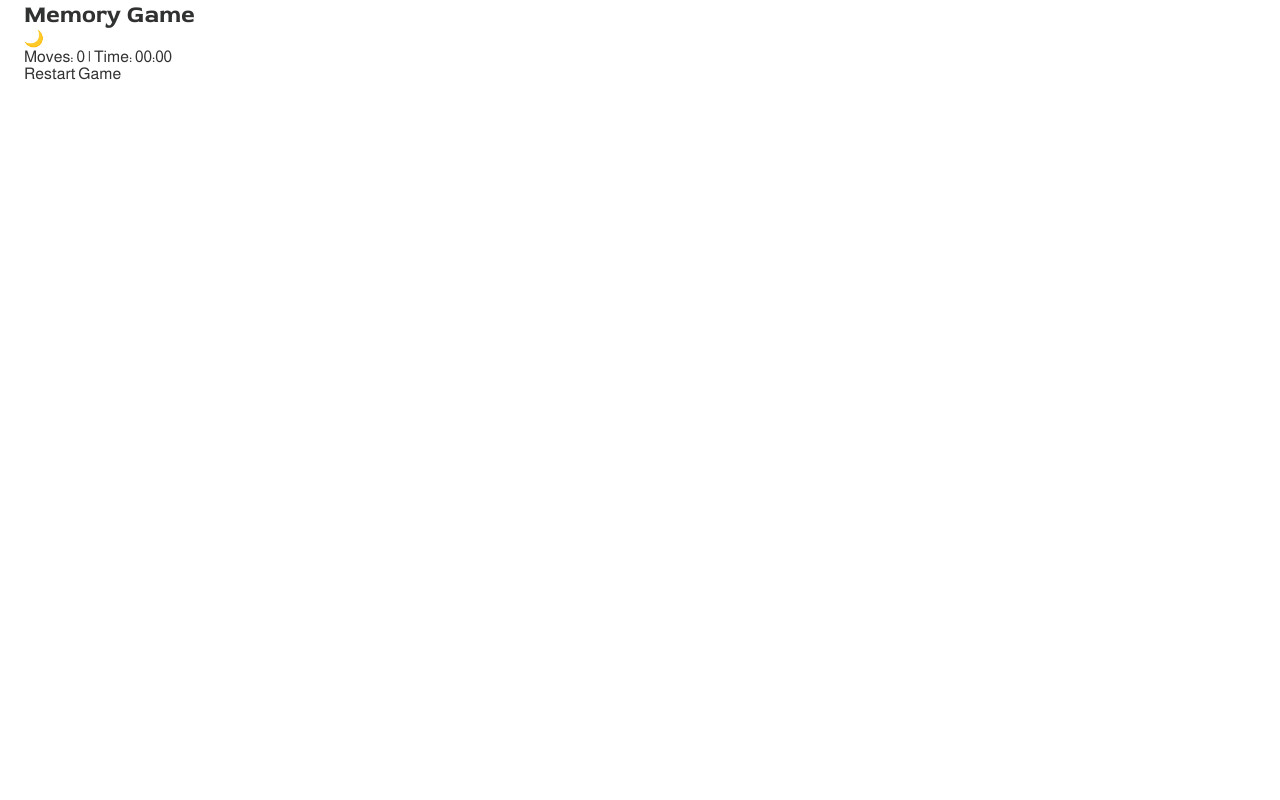
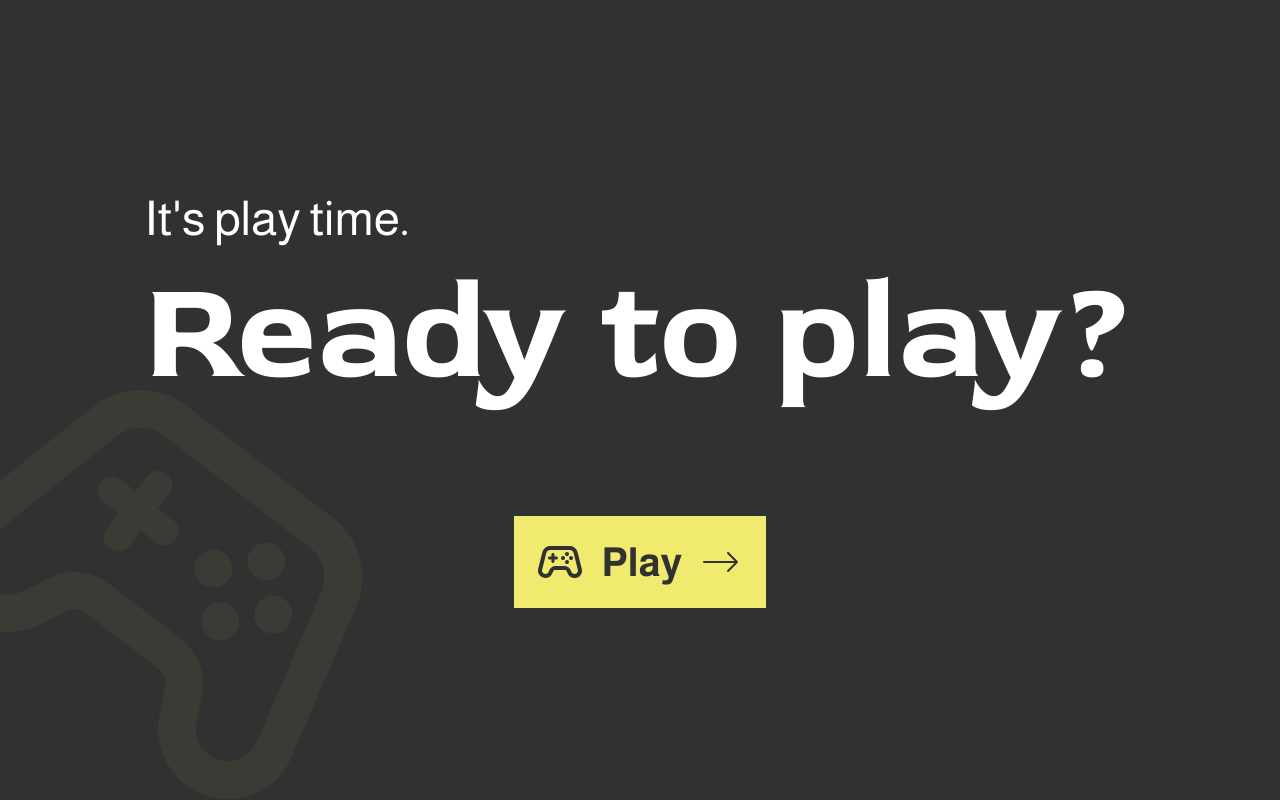
Before and after one commit to SirVival87/memory-game, a website built with Vite: page index.html in a window 1280 px wide. Built offline with nearby package versions, Linux system fonts and the light colour scheme.

Commit message:
Phase 2: Home-Seite mit Play-Button und Hover-Animationen

```diff
--- a/index.html
+++ b/index.html
@@ -7,25 +7,7 @@
     <link rel="icon" type="image/svg+xml" href="/favicon.svg">
 </head>
 <body>
-    <main id="app" class="main">
-        <section class="home">
-            <div class="container">
-                <div class="game-header">
-                    <h1 class="game-title">Memory Game</h1>
-                    <button class="theme-toggle-button" aria-label="Toggle Theme">
-                        <span class="theme-toggle-icon">🌙</span>
-                    </button>
-                </div>
-                <div class="game-board"></div>
-                <div class="game-footer">
-                    <p class="game-stats">Moves: <span id="move-count">0</span> | Time: <span id="timer">00:00</span></p>
-                    <button class="restart-button">Restart Game</button>
-                </div>
-            </div>
-        </section>
-
-
-    </main>
+    <main id="app" class="main"></main>
     <script type="module" src="/src/main.ts"></script>
 </body>
 </html>
--- a/src/main.ts
+++ b/src/main.ts
@@ -1,15 +1,45 @@
-import './styles/style.scss'
+import './styles/style.scss';
+import { getHomeTemplate } from './ts/templates/home-template';
+
+const APP = document.getElementById('app');
 
 init();
 
-function init() {
-    const fieldRef = document.getElementById('field');
-    if(fieldRef){
-        fieldRef.addEventListener('click', (e: Event) => {
-            const card = (e.target as HTMLElement).closest('.card') as HTMLButtonElement;
-            if(card){
-                card.classList.toggle("is-flipped");
-            }
-        });
-    }
+/**
+ * Starts the app and renders the home page.
+ */
+function init(): void {
+  renderHome();
 }
+
+/**
+ * Inserts the home page template into the main container.
+ */
+function renderHome(): void {
+  if (APP) {
+    APP.innerHTML = getHomeTemplate();
+  }
+  addPlayButtonListener();
+}
+
+/**
+ * Opens the settings page when the play button is clicked.
+ */
+function addPlayButtonListener(): void {
+  const playButton = document.getElementById('play-button');
+  if (playButton) {
+    playButton.addEventListener('click', () => {
+      console.log('Play button clicked'); //hier muss die funktion rein, aktuell nur log
+    });
+  }
+}
+
+// const fieldRef = document.getElementById('field');
+//     if(fieldRef){
+//         fieldRef.addEventListener('click', (e: Event) => {
+//             const card = (e.target as HTMLElement).closest('.card') as HTMLButtonElement;
+//             if(card){
+//                 card.classList.toggle("is-flipped");
+//             }
+//         });
+//     }
--- a/src/styles/components/_button.scss
+++ b/src/styles/components/_button.scss
@@ -1,3 +1,47 @@
+@use 'sass:math';
 @use '../abstracts' as *;
 
-// Buttons: Play, Start, Exit game, Back to start, Popup-Buttons.
+$controller-tilt-angle: -25.77deg;
+$arrow-hover-scale: math.div(36, 33);
+$arrow-stroke: 2px;
+$arrow-stroke-hover: 4px;
+
+.button {
+  background-color: $color-secondary-yellow;
+  padding: px-to-rem(24);
+  gap: px-to-rem(20);
+  @include flex-center;
+  color: $color-primary-dark;
+  font-weight: 700;
+  font-size: px-to-rem(40);
+  transition: transform $transition-fast;
+
+  &:hover {
+    transform: scale(1.1);
+  }
+
+  &__icon {
+    transition: transform $transition-fast;
+  }
+
+  &:hover &__icon {
+    transform: rotate($controller-tilt-angle);
+  }
+
+  &__arrow {
+    width: px-to-rem(40);
+    height: px-to-rem(30);
+    fill: none;
+    stroke: currentColor;
+    stroke-width: $arrow-stroke;
+    stroke-linecap: round;
+    stroke-linejoin: round;
+    transform-origin: left center;
+    transition: transform $transition-fast, stroke-width $transition-fast;
+  }
+
+  &:hover &__arrow {
+    transform: scaleX($arrow-hover-scale);
+    stroke-width: $arrow-stroke-hover;
+  }
+}
--- a/src/styles/pages/_home.scss
+++ b/src/styles/pages/_home.scss
@@ -1,3 +1,34 @@
 @use '../abstracts' as *;
 
 // Startseite: Ready to play?, Play-Button, animierter Controller.
+
+.home {
+  position: relative;
+  min-height: 100vh;
+  background-color: $color-primary-dark;
+  color: $color-white;
+  @include flex-center;
+
+
+  &__content {
+    @include flex-center;
+    flex-direction: column;
+    gap: clamp(px-to-rem(40), 12vh, px-to-rem(150));
+  }
+
+  &__subline {
+    font-weight: 400;
+    font-size: px-to-rem(48);
+  }
+
+  &__headline {
+    font-weight: 700;
+    font-size: px-to-rem(140);
+  }
+
+  &__controller {
+    position: absolute;
+    bottom: 0;
+    left: 0;
+  }
+}
--- a/src/ts/constants.ts
+++ b/src/ts/constants.ts
@@ -1,5 +1,6 @@
 /**
- * Konstanten ohne Magic Numbers, z. B. FLIP_DELAY, GAME_OVER_DELAY, BOARD_SIZES, Bildpfade.
+ * Constants instead of magic numbers, e.g. FLIP_DELAY, GAME_OVER_DELAY, BOARD_SIZES, image paths.
  */
 
-export {};
+/** Base path of the images in public/img. Respects `base` from vite.config.ts. */
+export const IMG_PATH = `${import.meta.env.BASE_URL}img/`;
--- a/src/ts/game-logic.ts
+++ b/src/ts/game-logic.ts
@@ -1,5 +1,5 @@
 /**
- * Spiellogik: Karten erzeugen und mischen, Klick, Paar prüfen, Spielerwechsel, Spielende.
+ * Game logic: create and shuffle cards, handle clicks, check pairs, switch players, end the game.
  */
 
 export {};
--- a/src/ts/navigation.ts
+++ b/src/ts/navigation.ts
@@ -1,5 +1,5 @@
 /**
- * Render-Funktionen je Screen: renderHome, renderSettings, renderGame, renderResult.
+ * Render functions per screen: renderHome, renderSettings, renderGame, renderResult.
  */
 
 export {};
--- a/src/ts/settings.ts
+++ b/src/ts/settings.ts
@@ -1,5 +1,5 @@
 /**
- * Event-Handling der Settings-Seite: Auswahl speichern, Vorschau tauschen, Start freischalten.
+ * Event handling of the settings page: store the selection, swap the preview, enable the start button.
  */
 
 export {};
--- a/src/ts/state.ts
+++ b/src/ts/state.ts
@@ -1,5 +1,5 @@
 /**
- * Zentraler Spielzustand (Settings, Punkte, aktueller Spieler, aufgedeckte Karten) und Reset.
+ * Central game state (settings, scores, current player, flipped cards) and reset.
  */
 
 export {};
--- a/src/ts/templates/game-template.ts
+++ b/src/ts/templates/game-template.ts
@@ -1,5 +1,5 @@
 /**
- * HTML-Templates für Kopfzeile, Spielfeld und Karte.
+ * HTML templates for the header, the board and a card.
  */
 
 export {};
--- a/src/ts/templates/home-template.ts
+++ b/src/ts/templates/home-template.ts
@@ -1,5 +1,26 @@
+import { IMG_PATH } from '../constants';
+
 /**
- * HTML-Template der Startseite.
+ * Returns the HTML of the home page (US1).
+ * @returns HTML string for the main container.
  */
-
-export {};
+export function getHomeTemplate(): string {
+  return `
+    <section class="home">
+      <div class="container home__content">
+        <hgroup class="home__titles">
+          <p class="home__subline">It's play time.</p>
+          <h1 class="home__headline">Ready to play?</h1>
+        </hgroup>
+        <button class="button button--play" id="play-button" type="button">
+          <img class="button__icon" src="${IMG_PATH}icons/controller.svg" alt="">
+          Play
+          <svg class="button__arrow" viewBox="0 0 40 30" aria-hidden="true">
+          <path d="M2 15 H35 M26 6 L35 15 L26 24" />
+          </svg>
+        </button>
+      </div>
+      <img class="home__controller" src="${IMG_PATH}illustrations/controller-large.svg" alt="">
+    </section>
+  `;
+}
--- a/src/ts/templates/popup-template.ts
+++ b/src/ts/templates/popup-template.ts
@@ -1,5 +1,5 @@
 /**
- * HTML-Template für den Exit-Dialog.
+ * HTML template for the exit dialog.
  */
 
 export {};
--- a/src/ts/templates/result-template.ts
+++ b/src/ts/templates/result-template.ts
@@ -1,5 +1,5 @@
 /**
- * HTML-Templates für Game over, Winner und Draw.
+ * HTML templates for game over, winner and draw.
  */
 
 export {};
--- a/src/ts/templates/settings-template.ts
+++ b/src/ts/templates/settings-template.ts
@@ -1,5 +1,5 @@
 /**
- * HTML-Template der Settings-Seite.
+ * HTML template of the settings page.
  */
 
 export {};
--- a/src/ts/types.ts
+++ b/src/ts/types.ts
@@ -1,5 +1,5 @@
 /**
- * Typen für das Spiel: Theme, Player, BoardSize, Card, GameState.
+ * Types for the game: Theme, Player, BoardSize, Card, GameState.
  */
 
 export {};
```
Also changed, not shown: PLAN.md (+2 -2 lines), public/img/icons/arrow-bold.svg (added), public/img/icons/arrow.svg (added), src/styles/themes/_gaming.scss (line endings or trailing spaces).
